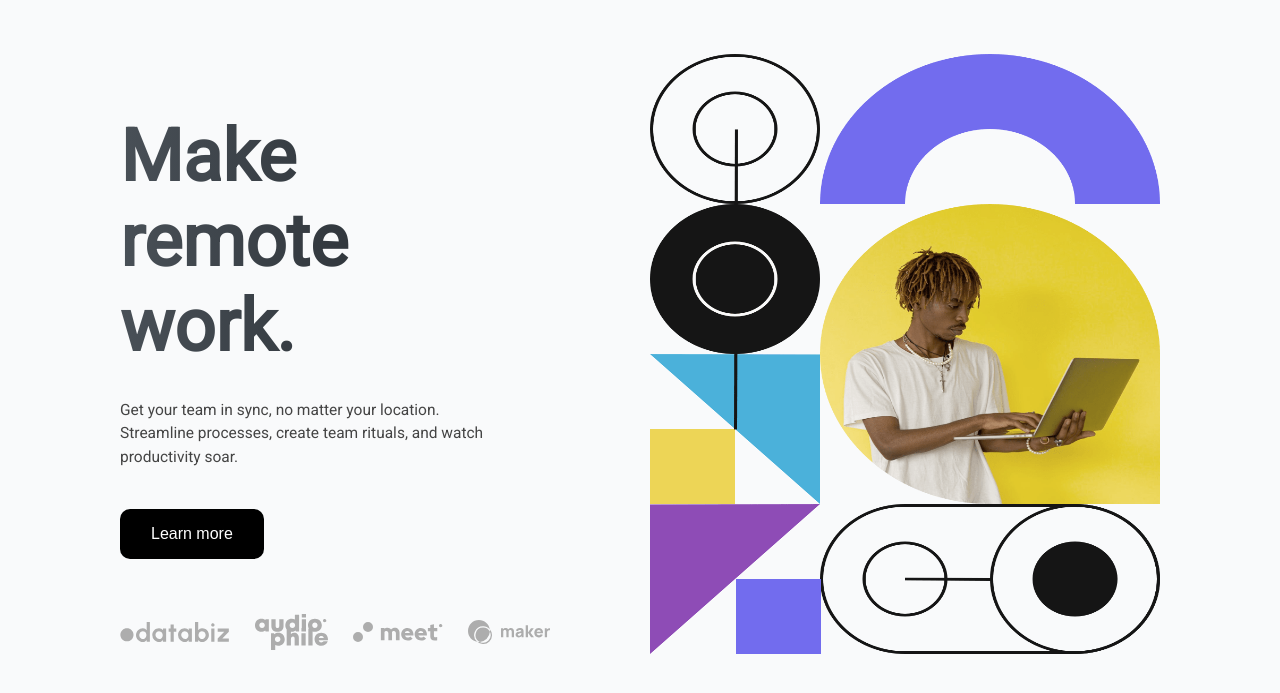
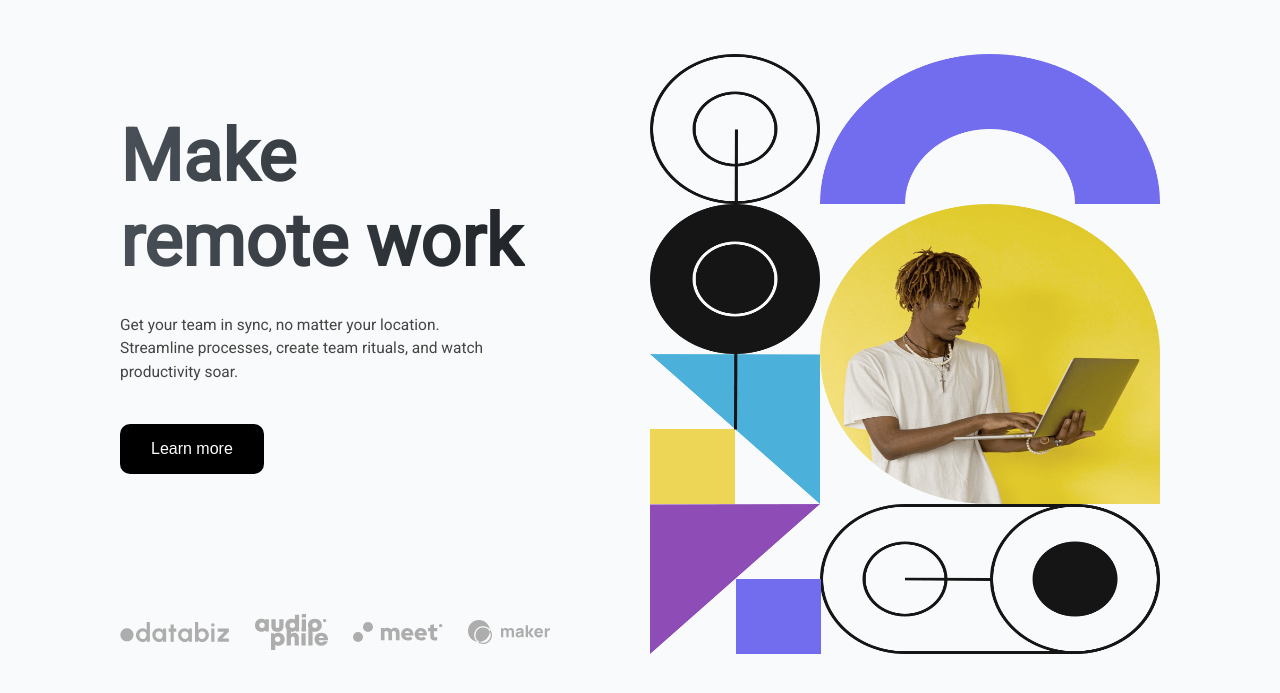
Before and after one commit to dubemmbah/intro-section-with-dropdown, a plain HTML site: page index.html in a window 1280 px wide. Shown: the part 57-750 px from the top of the page. Drawn offline with nearby package versions, Linux system fonts and the light colour scheme.

Commit message:
Update index.html

```diff
--- a/index.html
+++ b/index.html
@@ -201,7 +201,7 @@
       </nav>
       <main>
         <section class="overview">
-          <h1 class="heading__primary">Make remote work.</h1>
+          <h1 class="heading__primary">Make remote work</h1>
           <p class="info">
             Get your team in sync, no matter your location. Streamline
             processes, create team rituals, and watch productivity soar.
```
